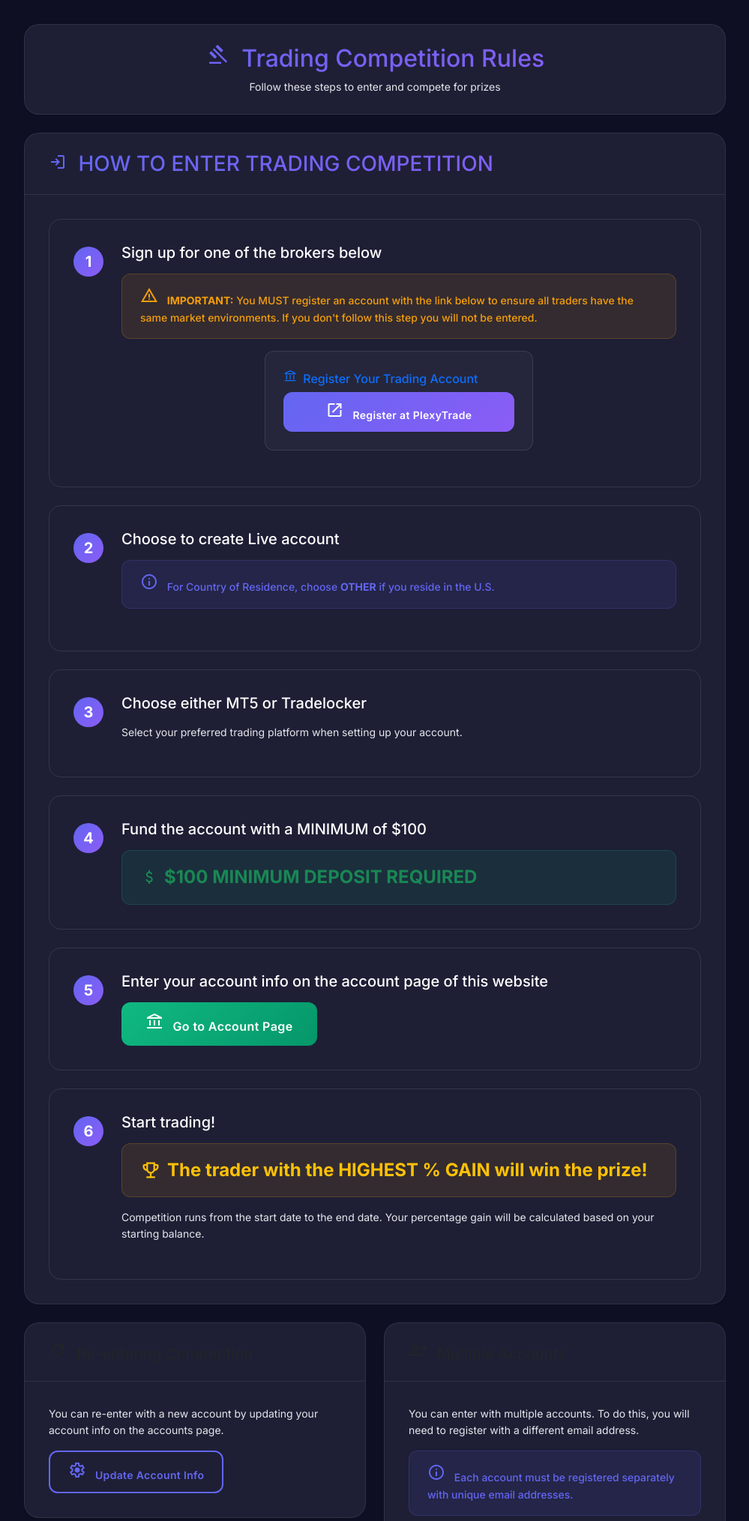
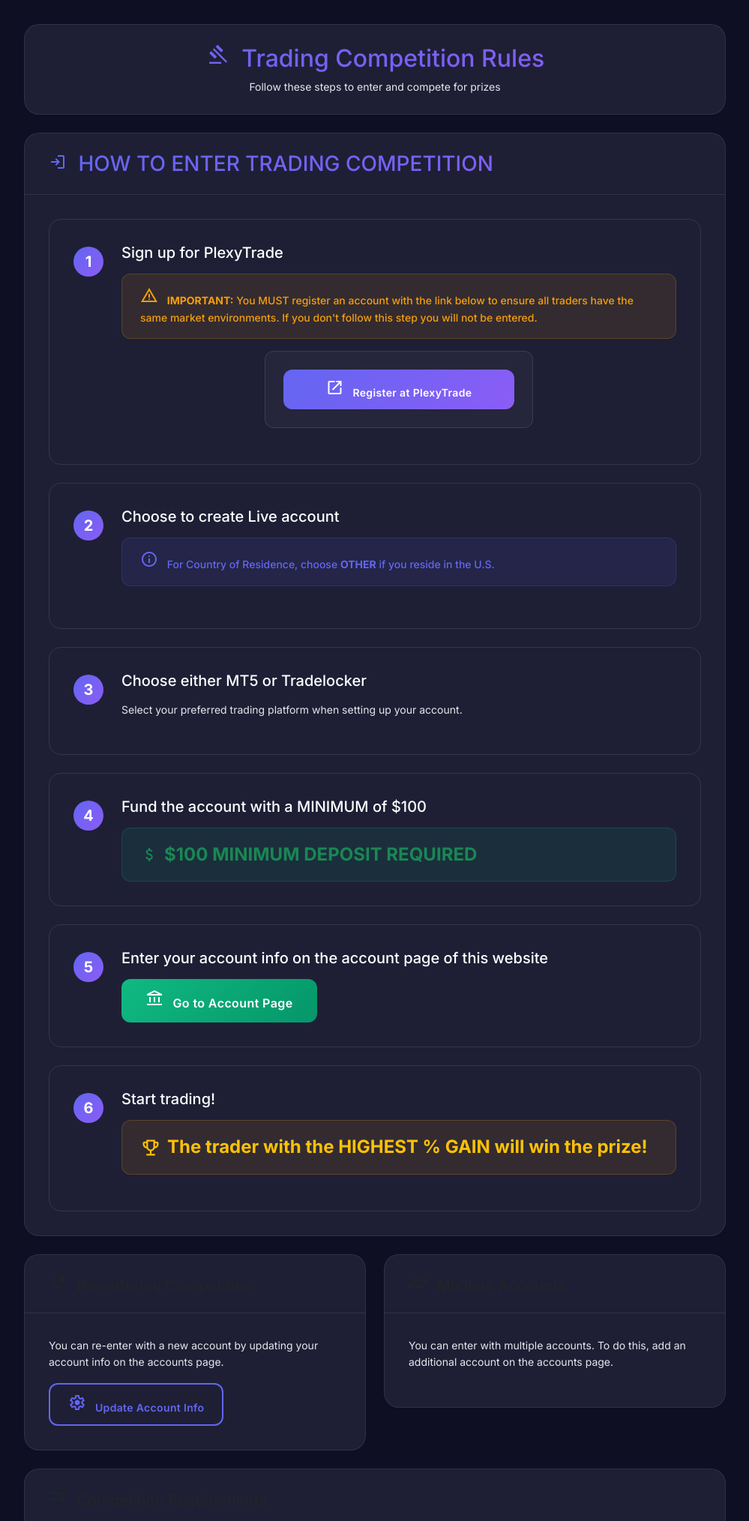
Before and after one commit to Tradersimpulse/tradecomp, a Flask app: page /rules in a window 1280 px wide. Shown: the top 2029 px of the page at 75% size, without its empty margins (280-1279 px from the left). Run offline with Flask 3, Linux system fonts and the light colour scheme.

Commit message:
Update rules.html

```diff
--- a/templates/rules.html
+++ b/templates/rules.html
@@ -38,7 +38,7 @@
                             <span class="badge bg-gradient-primary fs-5">1</span>
                         </div>
                         <div class="step-content">
-                            <h5 class="text-white mb-3">Sign up for one of the brokers below</h5>
+                            <h5 class="text-white mb-3">Sign up for PlexyTrade</h5>
                             <div class="alert alert-warning mb-3">
                                 <span class="material-symbols-outlined me-2">warning</span>
                                 <strong>IMPORTANT:</strong> You MUST register an account with the link below to ensure all traders have the same market environments. If you don't follow this step you will not be entered.
@@ -47,10 +47,6 @@
                             <div class="row justify-content-center">
                                 <div class="col-md-6 mb-3">
                                     <div class="broker-card">
-                                        <h6 class="text-primary mb-2">
-                                            <span class="material-symbols-outlined me-1" style="font-size: 18px;">account_balance</span>
-                                            Register Your Trading Account
-                                        </h6>
                                         <a href="https://plexytrade.com/?t=TBZp1B&term=register" target="_blank" class="btn btn-primary w-100">
                                             <span class="material-symbols-outlined me-2">open_in_new</span>
                                             Register at PlexyTrade
@@ -137,9 +133,6 @@
                                 <span class="material-symbols-outlined me-2 text-warning" style="font-size: 28px;">emoji_events</span>
                                 <span class="text-warning fs-4 fw-bold">The trader with the HIGHEST % GAIN will win the prize!</span>
                             </div>
-                            <p style="color: #E5E7EB !important;">
-                                Competition runs from the start date to the end date. Your percentage gain will be calculated based on your starting balance.
-                            </p>
                         </div>
                     </div>
                 </div>
@@ -180,12 +173,8 @@
             </div>
             <div class="card-body">
                 <p style="color: #E5E7EB !important;" class="mb-3">
-                    You can enter with multiple accounts. To do this, you will need to register with a different email address.
+                    You can enter with multiple accounts. To do this, add an additional account on the accounts page.
                 </p>
-                <div class="alert alert-info">
-                    <span class="material-symbols-outlined me-2">info</span>
-                    Each account must be registered separately with unique email addresses.
-                </div>
             </div>
         </div>
     </div>
```
